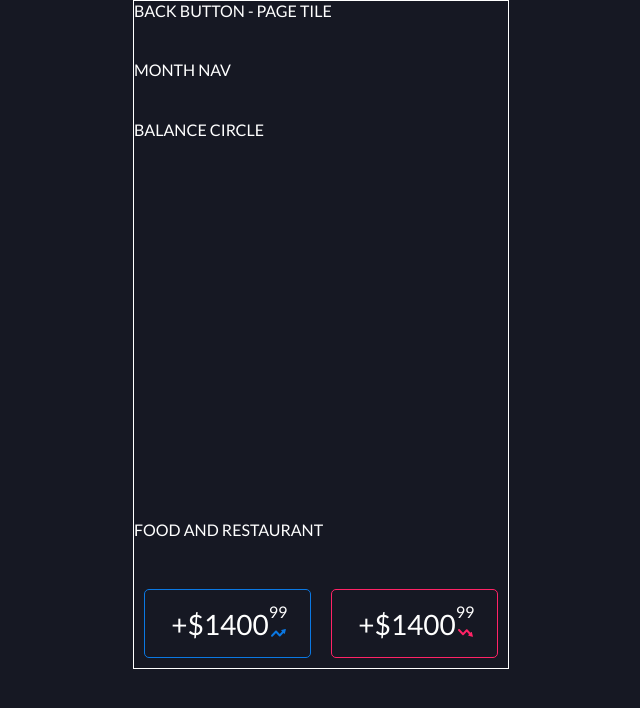
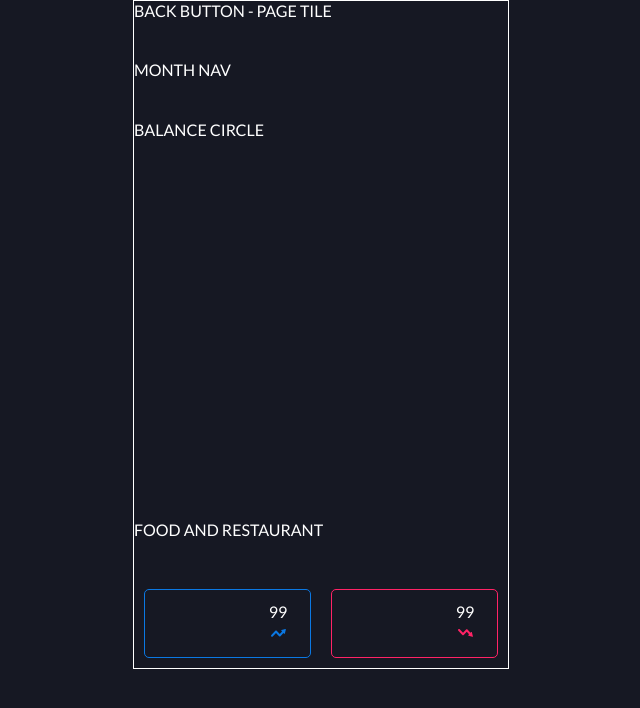
Before and after one commit to abbasnake/scandi, a Vue app in the folder client/: page /#/statistics in a window 1280 px wide. Shown: the top 708 px of the page, without its empty margins (319-959 px from the left). Built offline with nearby package versions, Linux system fonts and the light colour scheme.

Commit message:
will need to adjust centering of prices

```diff
--- a/client/src/components/StatisticsBalanceBox.vue
+++ b/client/src/components/StatisticsBalanceBox.vue
@@ -1,7 +1,9 @@
 <template>
   <div class="box">
     <div class="box__border" :class="{'border-decrease': borderDecrease}">
-      <div class="box__border__dollars">+$1400</div>
+      <div class="box__border__dollars">
+        <slot></slot>
+      </div>
       <div class="box__border__cents">99</div>
       <div class="box__border__icon">
         <icon-increase v-if="type === 'increase'"></icon-increase>
```
